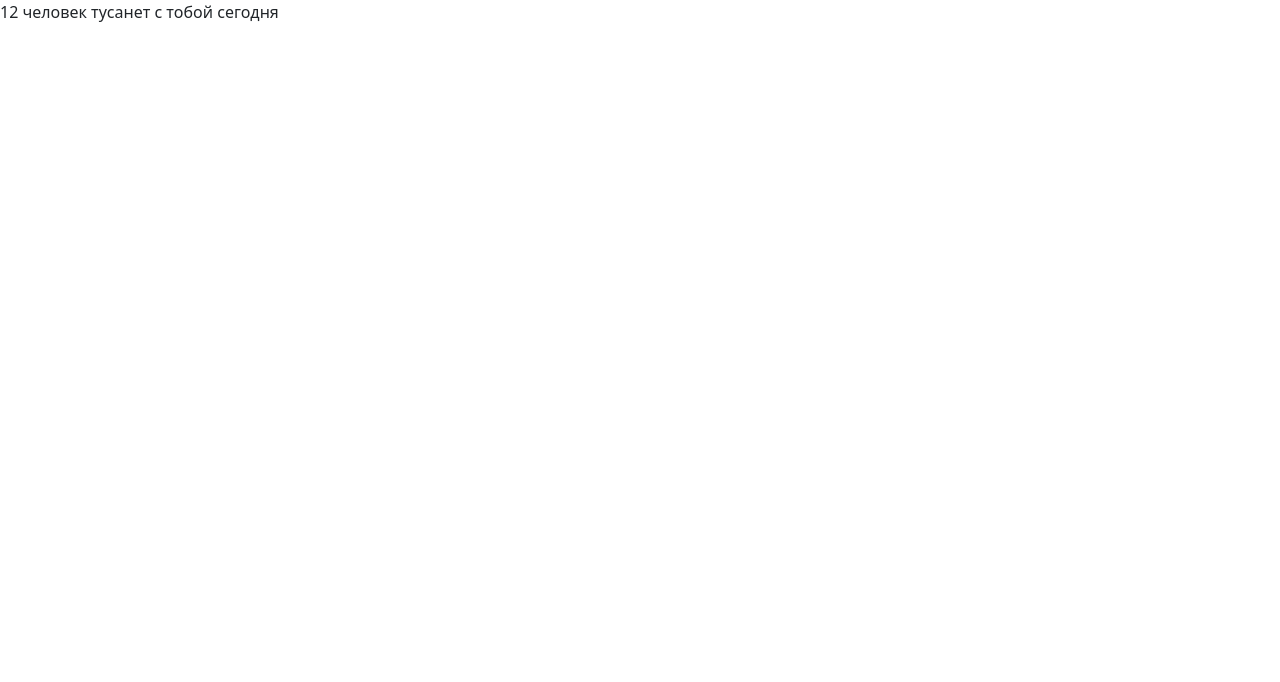
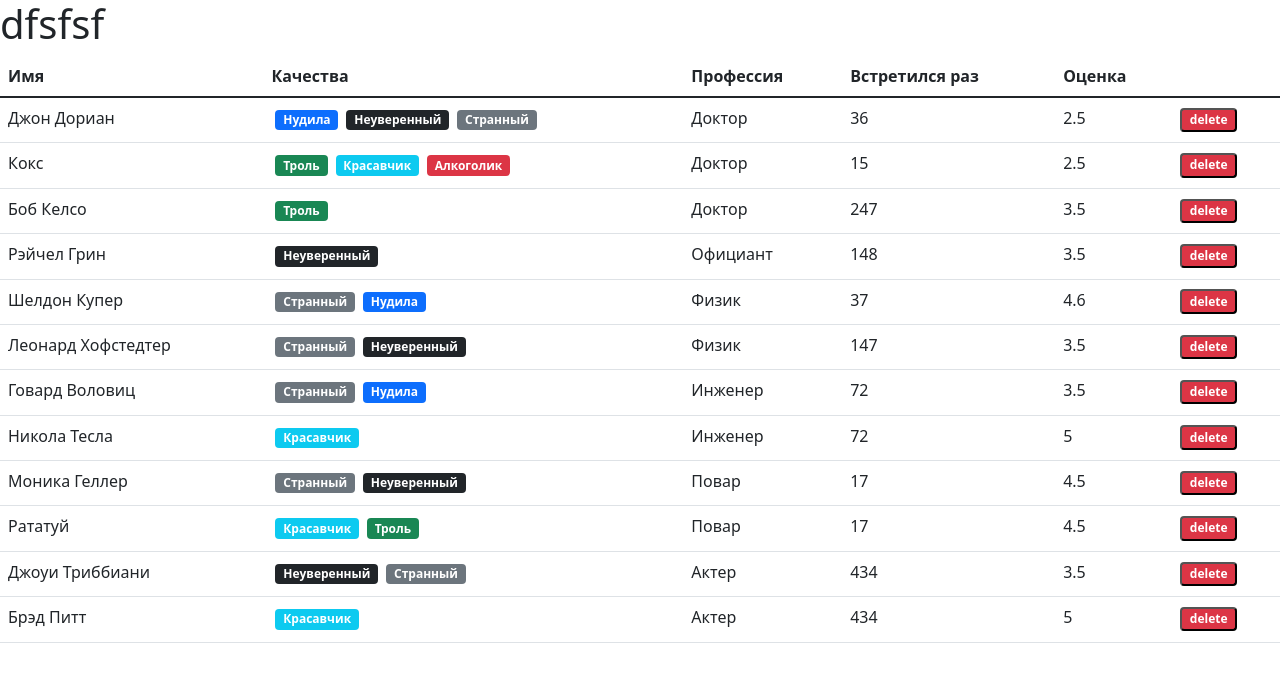
Before and after one commit to NikePro777/fast-company, a React (Create React App) app: page / in a window 1280 px wide. Shown: the top 682 px of the page. Built offline with nearby package versions, Linux system fonts and the light colour scheme.

Commit message:
fix searchstatus

```diff
--- a/src/App.js
+++ b/src/App.js
@@ -6,60 +6,52 @@ import api from "./app/api/index";
 const App = () => {
   const [users, setUsers] = useState(api.users.fetchAll());
 
-  // const handleDelete = (userId) => {
-  //   let timed = users.filter((item) => {
-  //     return item._id !== userId.id;
-  //   });
-  //   setUsers(timed);
-  // };
-  // const renderColor = (number) => {
-  //   let color = "m-2 badge bg-";
-  //   if (number === 0) {
-  //     color = color + "danger";
-  //   } else {
-  //     color = color + "primary";
-  //   }
-  //   return color;
-  // };
+  const handleDelete = (userId) => {
+    let timed = users.filter((item) => {
+      return item._id !== userId.id;
+    });
+    setUsers(timed);
+  };
 
-  // const renderTabl = () => {
-  //   return users.map((user) => (
-  //     <tr key={user._id}>
-  //       <td>{user.name}</td>
-  //       <td>
-  //         {user.qualities.map((item) => {
-  //           const getColors = () => {
-  //             let colors = "m-1 badge bg-";
-  //             colors += item.color;
-  //             return colors;
-  //           };
-  //           return (
-  //             <span key={item._id} className={getColors()}>
-  //               {item.name}
-  //             </span>
-  //           );
-  //         })}
-  //       </td>
-  //       <td>{user.profession.name}</td>
-  //       <td>{user.completedMeetings}</td>
-  //       <td>{user.rate}</td>
-  //       <td>
-  //         <button
-  //           key={user._id}
-  //           onClick={() => handleDelete({ id: user._id })}
-  //           className="badge bg-danger"
-  //         >
-  //           delete
-  //         </button>
-  //       </td>
-  //     </tr>
-  //   ));
-  // };
+  const renderPhrase = (length) => {
+    let phrase = " с тобой сегодня";
+    if (
+      length < 10 &&
+      (length % 10 === 2 || length % 10 === 3 || length % 10 === 4)
+    ) {
+      phrase = " человека тусанут" + phrase;
+    } else {
+      phrase = " человек тусанет" + phrase;
+    }
+    if (length === 0) {
+      phrase = "Никто с тобой не тусанет";
+      return phrase;
+    }
+    return length + phrase;
+  };
 
-  // const handleToggleBookMark = (id) => {};
+  const renderColor = (number) => {
+    let color = "m-2 badge bg-";
+    if (number === 0) {
+      color = color + "danger";
+    } else {
+      color = color + "primary";
+    }
+    return color;
+  };
 
-  return <SearchStatus length={users.length} />;
-  // , (<Users users={users} />);
+  const handleToggleBookMark = (id) => {};
+
+  return (
+    <>
+      <SearchStatus
+        length={users.length}
+        renderPhrase={renderPhrase}
+        renderColor={renderColor}
+      />
+      <Users users={users} handleDelete={handleDelete} />
+    </>
+  );
 };
 
 export default App;
--- a/src/app/components/searchStatus.jsx
+++ b/src/app/components/searchStatus.jsx
@@ -1,23 +1,18 @@
 import React from "react";
 
-const SearchStatus = ({ length }) => {
-  // const renderPhrase = {length} => {
-  let phrase = " с тобой сегодня";
-  if (
-    length < 10 &&
-    (length % 10 === 2 || length % 10 === 3 || length % 10 === 4)
-  ) {
-    phrase = " человека тусанут" + phrase;
-  } else {
-    phrase = " человек тусанет" + phrase;
-  }
-  if (length === 0) {
-    phrase = "Никто с тобой не тусанет";
-    return phrase;
-  }
-  return length + phrase;
-};
-
-// };
+const SearchStatus = () =>
+  // { length, renderPhrase, renderColor }
+  {
+    return (
+      <>
+        <h1
+        // style={{ fontSize: 20 }} className={renderColor(length)}
+        >
+          {/* {renderPhrase(length)} */}
+          dfsfsf
+        </h1>
+      </>
+    );
+  };
 
 export default SearchStatus;
--- a/src/app/components/users.jsx
+++ b/src/app/components/users.jsx
@@ -1,27 +1,58 @@
 import React, { useState } from "react";
 import User from "./user";
 
-const Users = ({ users }) => {
-  // return (
-  //   <>
-  //     <h1 style={{ fontSize: 20 }} className={renderColor(users.length)}>
-  //       {renderPhrase(users.length)}
-  //     </h1>
-  //     <table className="table">
-  //       <thead>
-  //         <tr>
-  //           <th scope="col">Имя</th>
-  //           <th scope="col">Качества</th>
-  //           <th scope="col">Профессия</th>
-  //           <th scope="col">Встретился раз</th>
-  //           <th scope="col">Оценка</th>
-  //           <th scope="col"></th>
-  //         </tr>
-  //       </thead>
-  //       <tbody>{renderTabl()}</tbody>
-  //     </table>
-  //   </>
-  // );
+const Users = ({ users, handleDelete }) => {
+  const renderTabl = () => {
+    return users.map((user) => (
+      <tr key={user._id}>
+        <td>{user.name}</td>
+        <td>
+          {user.qualities.map((item) => {
+            const getColors = () => {
+              let colors = "m-1 badge bg-";
+              colors += item.color;
+              return colors;
+            };
+            return (
+              <span key={item._id} className={getColors()}>
+                {item.name}
+              </span>
+            );
+          })}
+        </td>
+        <td>{user.profession.name}</td>
+        <td>{user.completedMeetings}</td>
+        <td>{user.rate}</td>
+        <td>
+          <button
+            key={user._id}
+            onClick={() => handleDelete({ id: user._id })}
+            className="badge bg-danger"
+          >
+            delete
+          </button>
+        </td>
+      </tr>
+    ));
+  };
+
+  return (
+    <>
+      <table className="table">
+        <thead>
+          <tr>
+            <th scope="col">Имя</th>
+            <th scope="col">Качества</th>
+            <th scope="col">Профессия</th>
+            <th scope="col">Встретился раз</th>
+            <th scope="col">Оценка</th>
+            <th scope="col"></th>
+          </tr>
+        </thead>
+        <tbody>{renderTabl()}</tbody>
+      </table>
+    </>
+  );
 };
 
 export default Users;
```
